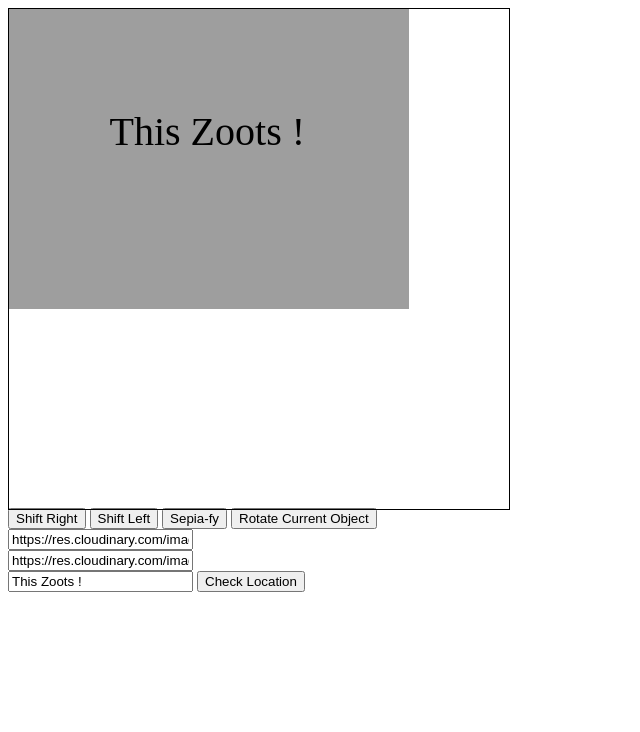
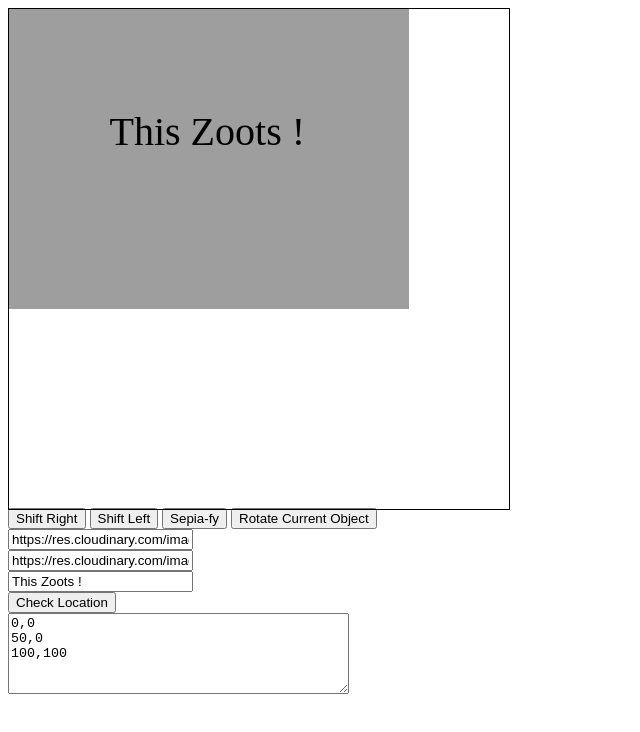
Before and after one commit to nileshbhosale/image-editor, a plain HTML site: page index.html in a window 1280 px wide. Both pictures are taken after a click on the button "Check Location". Shown: the whole page, without its empty margins (0-640 px from the left). Drawn offline with Linux system fonts and the light colour scheme.

Commit message:
Added output text area

```diff
--- a/index.html
+++ b/index.html
@@ -22,18 +22,24 @@
   <input id="image2" type="text" value="https://res.cloudinary.com/imageeditor/image/upload/v1657257782/cld-sample.jpg">
   <br>
   <input id="text1" type="text" value="This Zoots !">
+  <br>
+  <input id="checkLocation" type="button" value="Check Location" rows="4" cols="50" onClick="checkLocation()">
 
-  <input id="text1" type="button" value="Check Location" onClick="checkLocation()">
-
+  <br>
+  <textarea id="coordinates" type = "textarea" cols="40" rows="5" >
+  </textarea>
 
   <!-- Create a new canvas with Fabric and add objects to it -->
   <script>
+  document.getElementById("coordinates").value = ""
     var canvas = new fabric.Canvas('c');
     function checkLocation(){
-      console.log("test")
+      value = ""
       canvas.forEachObject(function(obj){
-      console.log(obj.left + "," + obj.top);
-    });
+        value += (obj.left + "," + obj.top) +"\n";
+
+      });
+      document.getElementById("coordinates").value  = value
     }
 
 
```
